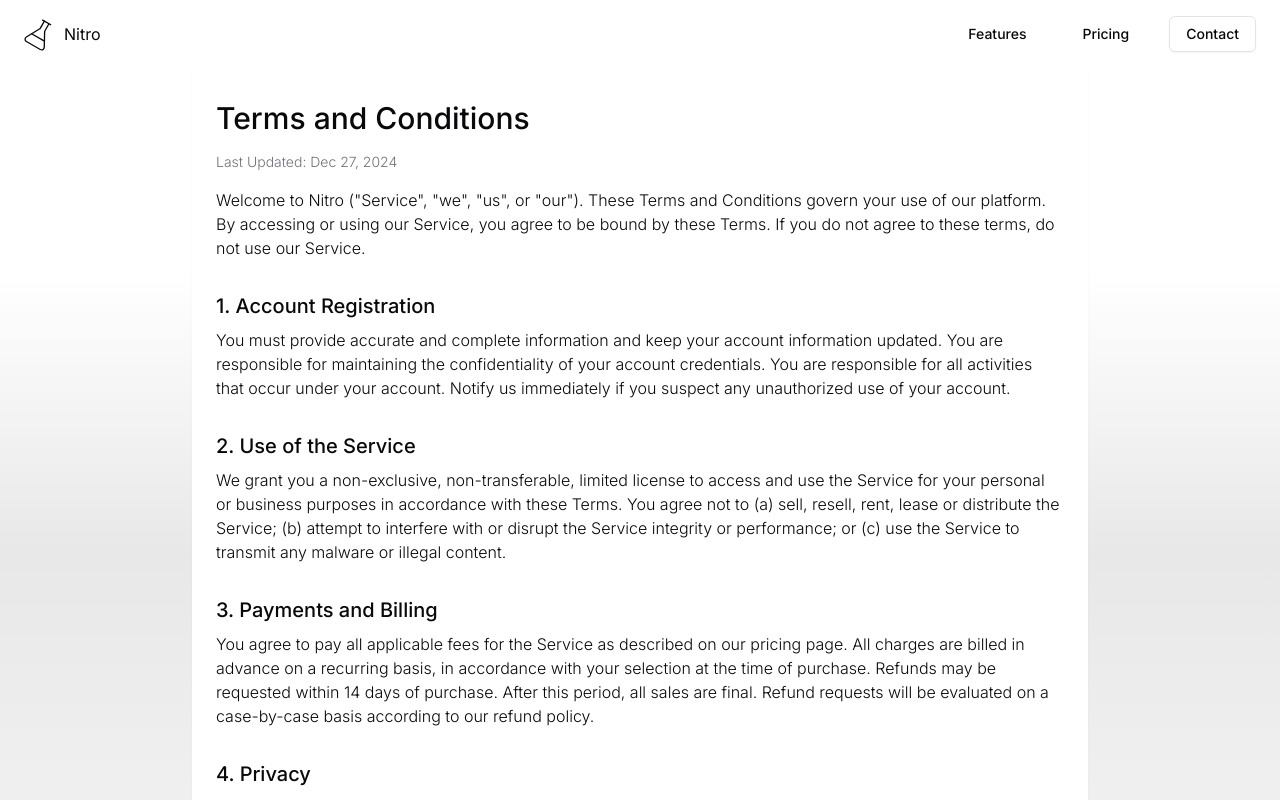
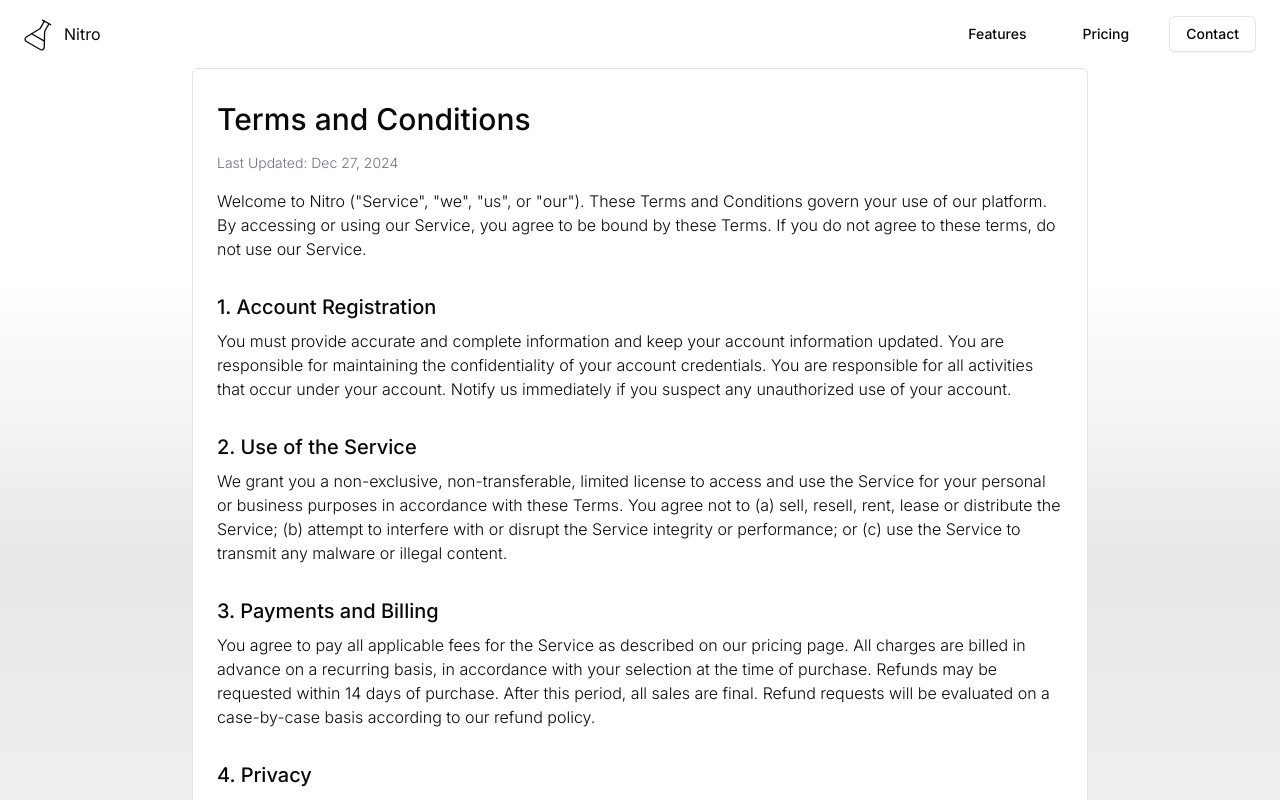
Before and after one commit to eddedd88/nextjs-template, a Next.js app: page /terms in a window 1280 px wide. Shown: the top 800 px of the page. Built offline with nearby package versions, Linux system fonts and the light colour scheme.

Commit message:
Update TermsPage styles to enhance layout with border and margin adjustments

```diff
--- a/src/app/(website)/terms/page.tsx
+++ b/src/app/(website)/terms/page.tsx
@@ -2,7 +2,7 @@ import { COMPANY_NAME } from '@/constants'
 
 export default function TermsPage() {
   return (
-    <div className='container mx-auto max-w-4xl rounded-md bg-white py-8 shadow-sm'>
+    <div className='container mx-auto mb-8 max-w-4xl rounded-md bg-white py-8 sm:border'>
       <div>
         <h1 className='mb-4 text-3xl font-medium'>Terms and Conditions</h1>
         <p className='text-sm font-light text-muted-foreground'>
```
